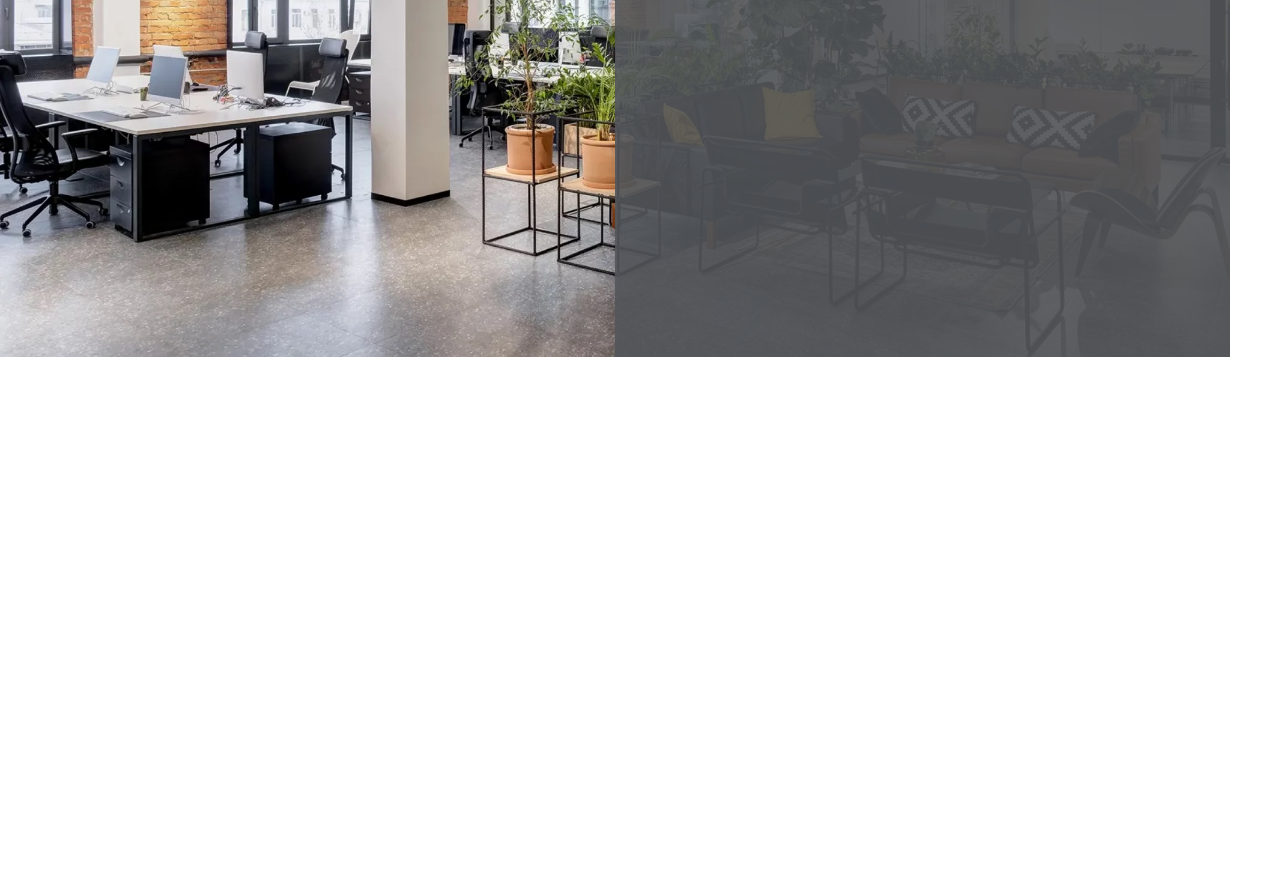
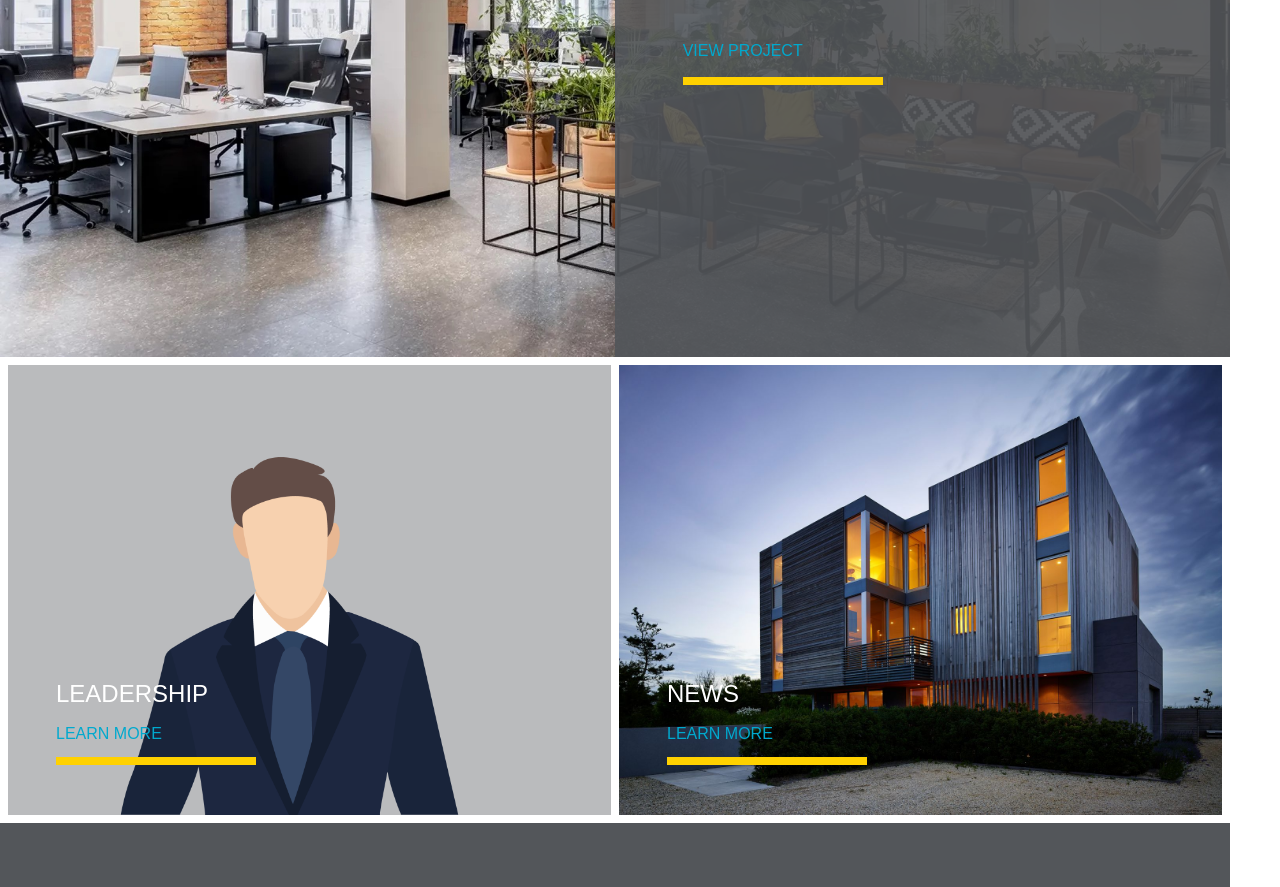
Before and after one commit to tenbucker4/omicron, a React (Create React App) app: page / in a window 1280 px wide. Shown: the part 1848-2735 px from the top of the page. Before the commit the page ends 2205 px from the top, so only its background shows below. Built offline with nearby package versions, Linux system fonts and the light colour scheme; a web font is replaced by a local one.

Commit message:
Formatted navbar and functionality

```diff
--- a/src/pages/Home.js
+++ b/src/pages/Home.js
@@ -3,13 +3,13 @@ import React, { useEffect, useState } from "react";
 const Home = () => {
     const [displayNav, setDisplayNav] = useState(false);
 
-    useEffect(() => {
-        if (displayNav) {
-            document.body.style.overflow = "hidden";
-        } else {
-            document.body.style.overflow = "visible";
-        }
-    }, [displayNav]);
+    // useEffect(() => {
+    //     if (displayNav) {
+    //         document.body.style.overflow = "hidden";
+    //     } else {
+    //         document.body.style.overflow = "visible";
+    //     }
+    // }, [displayNav]);
 
     return (
         <>
@@ -36,23 +36,6 @@ const Home = () => {
                         <div className="menu-label">Menu</div>
                     </div>
                 </nav>
-                <div className="nav-icon">
-                    <svg
-                        onClick={() =>
-                            setDisplayNav((prevDisplay) => !prevDisplay)
-                        }
-                        className="hamburger"
-                        viewBox="0 0 10 8"
-                        width="40"
-                    >
-                        <path
-                            d="M1 1h8M1 4h 8M1 7h8"
-                            stroke="#53565a"
-                            strokeWidth="1"
-                            strokeLinecap="round"
-                        />
-                    </svg>
-                </div>
                 <div
                     className="extended-nav"
                     style={
@@ -80,6 +63,23 @@ const Home = () => {
                         <li>NEWS</li>
                         <li>CONTACT</li>
                     </ul>
+                </div>
+                <div className="nav-icon">
+                    <svg
+                        onClick={() =>
+                            setDisplayNav((prevDisplay) => !prevDisplay)
+                        }
+                        className="hamburger"
+                        viewBox="0 0 10 8"
+                        width="40"
+                    >
+                        <path
+                            d="M1 1h8M1 4h 8M1 7h8"
+                            stroke="#53565a"
+                            strokeWidth="1"
+                            strokeLinecap="round"
+                        />
+                    </svg>
                 </div>
                 <div className="arrow-left"></div>
                 <section className="about-us">
@@ -112,6 +112,9 @@ const Home = () => {
                                     competitive advantage to quickly analyze,
                                     assess and gain early control of
                                     opportunities.
+                                    <br></br>
+                                    <br></br>
+                                    <a className="learn-more">Learn More</a>
                                 </div>
                             </li>
                             <li>
@@ -121,6 +124,14 @@ const Home = () => {
                                         Architecture{" "}
                                     </p>
                                 </div>
+                                <div className="more-info">
+                                    Our design-led process balances aesthetics
+                                    and functionality through the lens of
+                                    constructability.
+                                    <br></br>
+                                    <br></br>
+                                    <a className="learn-more">Learn More</a>
+                                </div>
                             </li>
                             <li>
                                 <div className="approach">
@@ -128,6 +139,13 @@ const Home = () => {
                                     <p className="approach-description">
                                         Interior Design{" "}
                                     </p>
+                                </div>
+                                <div className="more-info">
+                                    We create environments that inspire and
+                                    excite while responding to business needs.
+                                    <br></br>
+                                    <br></br>
+                                    <a className="learn-more">Learn More</a>
                                 </div>
                             </li>
                             <li>
@@ -137,6 +155,14 @@ const Home = () => {
                                         Engineering{" "}
                                     </p>
                                 </div>
+                                <div className="more-info">
+                                    Our structural, mechanical and electrical
+                                    engineers ensure safety, functionality and
+                                    smart design.
+                                    <br></br>
+                                    <br></br>
+                                    <a className="learn-more">Learn More</a>
+                                </div>
                             </li>
                             <li>
                                 <div className="approach">
@@ -144,6 +170,14 @@ const Home = () => {
                                     <p className="approach-description">
                                         Construction{" "}
                                     </p>
+                                </div>
+                                <div className="more-info">
+                                    Our team provides expertise early in the
+                                    design process resulting in faster, more
+                                    efficient, and higher quality projects.
+                                    <br></br>
+                                    <br></br>
+                                    <a className="learn-more">Learn More</a>
                                 </div>
                             </li>
                             <li>
@@ -153,13 +187,61 @@ const Home = () => {
                                         Maintenance{" "}
                                     </p>
                                 </div>
+                                <div className="more-info">
+                                    We maximize the profitability of your
+                                    investment by resolving minor concerns
+                                    before they become major issues.
+                                    <br></br>
+                                    <br></br>
+                                    <a className="learn-more">Learn More</a>
+                                </div>
                             </li>
                         </ul>
                     </aside>
                 </section>
                 <div className="featured-project">
-                    <div className="project-overlay"></div>
+                    <div className="project-overlay">
+                        <div className="featured-project-heading">
+                            Featured Project
+                        </div>
+                        <a className="learn-more">View Project</a>
+                        <div className="project-block"></div>
+                    </div>
                 </div>
+                <section className="featured-material">
+                    <div className="featured-leadership">
+                        <img
+                            className="avatar"
+                            src={require("../images/avatar.png")}
+                        ></img>
+                        <div className="leadership-heading">Leadership</div>
+                        <a className="learn-more leadership">Learn More</a>
+                        <div className="leadership-block"></div>
+                    </div>
+                    <div className="featured-article">
+                        <div className="leadership-heading">News</div>
+                        <a className="learn-more leadership">Learn More</a>
+                        <div className="leadership-block"></div>
+                    </div>
+                </section>
+                <footer>
+                    <div className="company-logo">
+                        <div className="company-footer-name">OMICRON</div>
+                        <img
+                            className="omicron-logo"
+                            src={require("../images/omicron-logo.png")}
+                        ></img>
+                    </div>
+                    <div className="contact-info">
+                        <div>Vancouver</div>
+                        <div>Street Name</div>
+                        <div>contact@contact.com</div>
+                    </div>
+                    <div className="subscribe">
+                        <div>Subscribe to our mailing list</div>
+                        <button>Subscribe</button>
+                    </div>
+                </footer>
             </main>
         </>
     );
--- a/src/styles/Home.css
+++ b/src/styles/Home.css
@@ -81,7 +81,7 @@ html {
     width: 100%;
     height: 100%;
     position: relative;
-    z-index: 6;
+    z-index: 10;
 }
 
 .menu-label {
@@ -91,14 +91,14 @@ html {
     left: 3px;
     text-transform: uppercase;
     font-weight: bold;
-    z-index: 6;
+    z-index: 10;
 }
 
 .nav-icon {
     position: fixed;
     top: 30px;
     right: 10px;
-    z-index: 6;
+    z-index: 10;
     cursor: pointer;
 }
 
@@ -120,21 +120,24 @@ html {
 }
 
 .extended-nav {
+    overflow: scroll;
     display: none;
     flex-direction: column;
     gap: 3rem;
     position: absolute;
     top: 0;
-    right: -50%;
-    min-height: 100vh;
-    width: 50%;
-    background-color: rgba(255, 209, 0, 85%);
+    right: -550px;
+    min-height: 100%;
+    width: 550px;
+    background-color: rgba(255, 209, 0, 80%);
     animation: 0.75s slideLeft forwards;
     -webkit-animation: 0.75s slideLeft forwards;
-    z-index: 5;
+    z-index: 10;
 }
 
 .nav-block {
+    position: fixed;
+    top: 55vh;
     background-color: hwb(0 100% 0%);
     width: 100px;
     height: 0.5rem;
@@ -142,9 +145,10 @@ html {
 }
 
 .top-nav-list {
+    position: fixed;
+    top: 15vh;
     font-size: 50px;
     color: var(--grey);
-    margin-top: 100px;
 }
 
 .top-nav-list li {
@@ -156,6 +160,8 @@ html {
 }
 
 .bottom-nav-list {
+    position: fixed;
+    top: 65vh;
     font-size: 25px;
     color: white;
 }
@@ -241,6 +247,7 @@ ul {
     display: flex;
     align-items: flex-end;
     gap: 0.5rem;
+    transition: padding-top 0.2s ease-in-out;
 }
 
 .approach-number {
@@ -255,20 +262,40 @@ ul {
 }
 
 .more-info {
-    display: none;
     opacity: 0;
-    font-size: 0;
-    transition: height 0.5s ease-in-out;
+    height: 0;
+    transition: opacity 0.2s ease-in-out, height 0.3s ease-in-out;
 }
 
 .approaches ul li:hover > .more-info {
     display: block;
+    height: fit-content;
     opacity: 1;
     font-size: 1rem;
+    padding-bottom: 0.5rem;
 }
 
-.approaches ul li:hover > .approaches ul li {
-    height: 3rem;
+.approaches ul li:hover .approach-number {
+    font-size: 5rem;
+}
+
+.approaches ul li:hover .approach-description {
+    font-size: 2.5rem;
+}
+
+.approaches ul li:hover .approach {
+    padding-top: 0.5rem;
+}
+
+.learn-more {
+    text-transform: uppercase;
+    color: var(--blue);
+    cursor: pointer;
+    transition: color 0.35s ease-in-out;
+}
+
+.learn-more:hover {
+    color: var(--yellow);
 }
 
 .featured-project {
@@ -301,3 +328,145 @@ ul {
     left: 50%;
     background-color: rgba(83, 86, 90, 0.9);
 }
+
+.featured-project-heading {
+    font-size: 50px;
+    color: white;
+    text-transform: uppercase;
+    position: absolute;
+    top: 40%;
+    left: 10%;
+}
+
+.project-block {
+    width: 100px;
+    height: 0.5rem;
+    background-color: var(--yellow);
+}
+
+.project-overlay .learn-more,
+.project-block {
+    position: absolute;
+    left: 11%;
+}
+
+.project-overlay .learn-more {
+    top: 55%;
+}
+
+.project-block {
+    top: 60%;
+    width: 200px;
+}
+
+.featured-material {
+    display: flex;
+    gap: 0.5rem;
+    width: calc(100% - 50px);
+    position: relative;
+    z-index: 1;
+    padding: 0.5rem;
+}
+
+.featured-leadership,
+.featured-article {
+    position: relative;
+    width: 50%;
+    height: 450px;
+    background-color: #00a9ce;
+}
+
+.featured-leadership {
+    background-color: rgba(83, 86, 90, 40%);
+}
+
+.avatar {
+    position: absolute;
+    bottom: 0;
+    left: 15%;
+    width: auto;
+    height: 85%;
+}
+
+.featured-article {
+    background-image: url("/src/images/modern-building-2.jpeg");
+    background-repeat: no-repeat;
+    background-size: cover;
+}
+
+.leadership {
+    color: var(--blue);
+    text-transform: uppercase;
+    cursor: pointer;
+    transition: color 0.35s ease-in-out;
+    position: absolute;
+    top: 80%;
+    left: 3rem;
+}
+
+.leadership-heading {
+    color: white;
+    text-transform: uppercase;
+    font-size: 1.5rem;
+    position: absolute;
+    top: 70%;
+    left: 3rem;
+}
+
+.leadership:hover {
+    color: var(--yellow);
+}
+
+.leadership-block {
+    left: 3rem;
+    top: 80%;
+    width: 200px;
+    height: 0.5rem;
+    background-color: var(--yellow);
+    position: absolute;
+    top: 87%;
+    left: 3rem;
+}
+
+footer {
+    width: calc(100% - 50px);
+    height: 200px;
+    background-color: var(--grey);
+    color: white;
+    display: flex;
+    align-items: center;
+    justify-content: space-evenly;
+}
+
+.company-logo {
+    display: flex;
+    align-items: center;
+}
+
+.company-footer-name {
+    font-size: 1.8rem;
+    color: white;
+}
+
+.contact-info {
+    line-height: 1.5rem;
+}
+
+.subscribe {
+    line-height: 2em;
+}
+
+button {
+    width: 100%;
+    padding: 0.5rem 0;
+    background-color: var(--blue);
+    color: white;
+    border: none;
+    font-size: 1rem;
+    cursor: pointer;
+}
+
+button:hover {
+    background-color: var(--yellow);
+    transition: background-color 0.35s ease-in-out, color 0.35s ease-in-out;
+}
```
Also changed, not shown: src/images/avatar.png (added), src/images/modern-building-2.jpeg (added).
